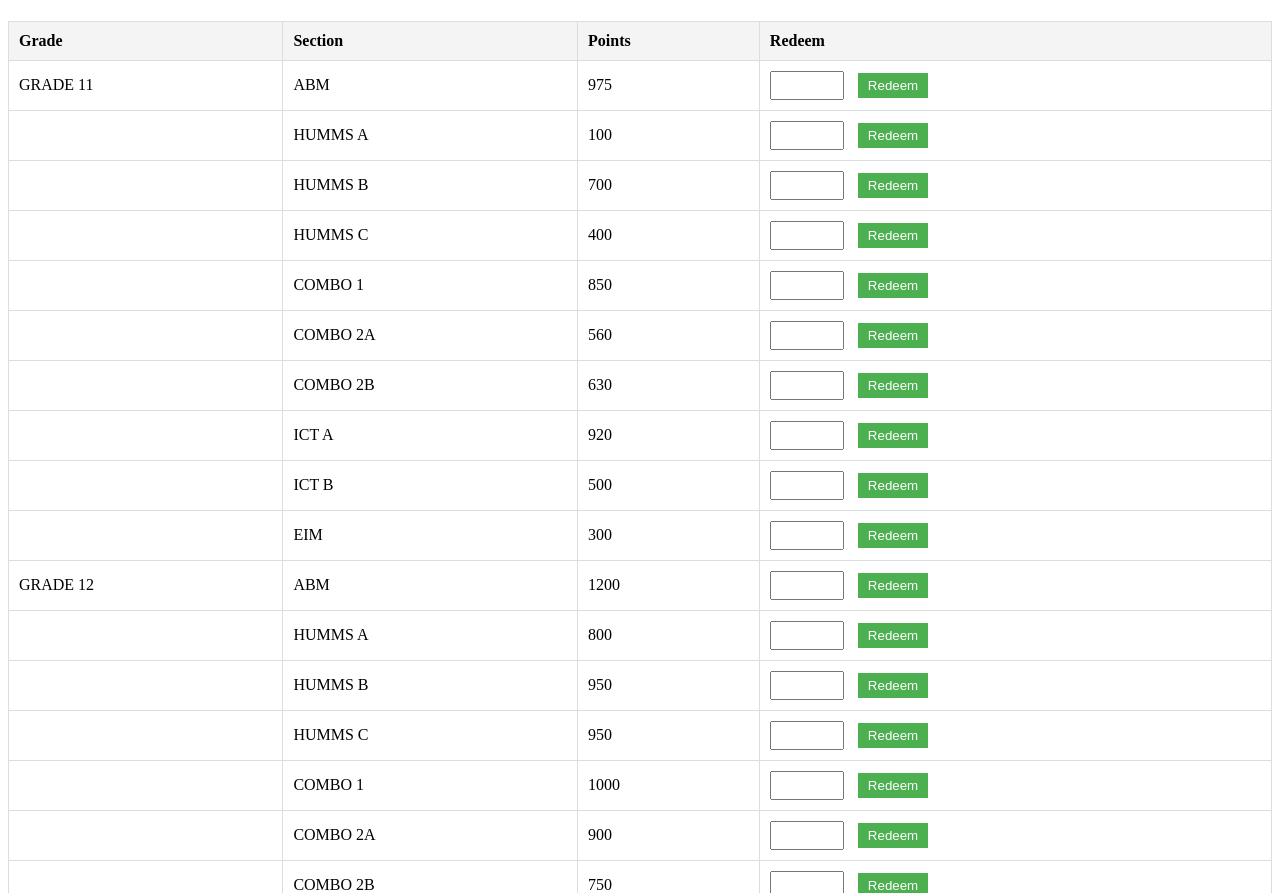
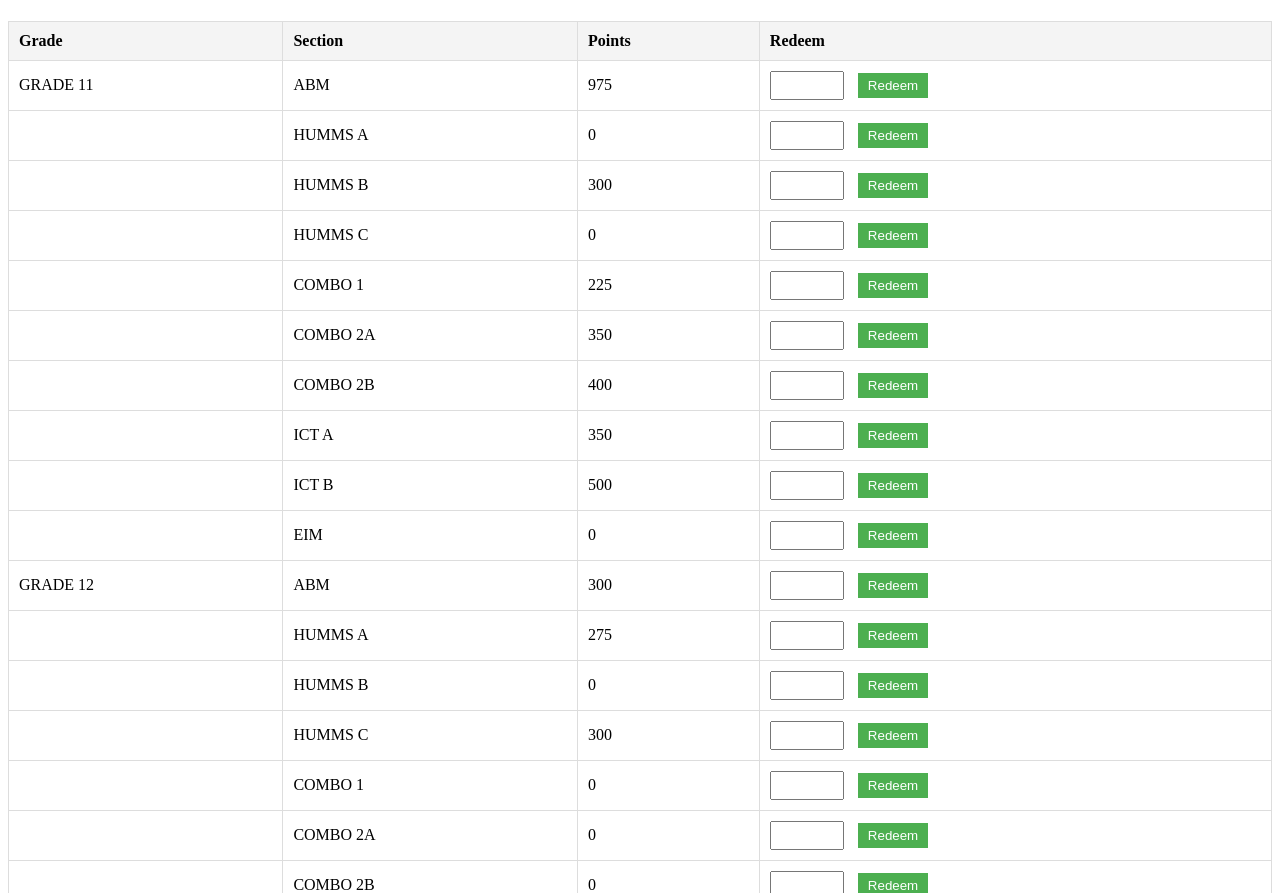
Before and after one commit to sisssy0407/CCAPPRES-MagsumikapwithPresident-, a plain HTML site: page monitor.html in a window 1280 px wide. Shown: the part 59-952 px from the top of the page. Drawn offline with Linux system fonts and the light colour scheme.

Commit message:
monitor.html

```diff
--- a/monitor.html
+++ b/monitor.html
@@ -64,7 +64,7 @@
             <tr>
                 <td></td>
                 <td>HUMMS A</td>
-                <td id="points-11-humms-a">100</td>
+                <td id="points-11-humms-a">0</td>
                 <td>
                     <input type="number" class="input-points" id="input-11-humms-a" min="1">
                     <button class="redeem-button" onclick="redeemPoints('11-humms-a')">Redeem</button>
@@ -73,7 +73,7 @@
             <tr>
                 <td></td>
                 <td>HUMMS B</td>
-                <td id="points-11-humms-b">700</td>
+                <td id="points-11-humms-b">300</td>
                 <td>
                     <input type="number" class="input-points" id="input-11-humms-b" min="1">
                     <button class="redeem-button" onclick="redeemPoints('11-humms-b')">Redeem</button>
@@ -82,7 +82,7 @@
             <tr>
                 <td></td>
                 <td>HUMMS C</td>
-                <td id="points-11-humms-c">400</td>
+                <td id="points-11-humms-c">0</td>
                 <td>
                     <input type="number" class="input-points" id="input-11-humms-c" min="1">
                     <button class="redeem-button" onclick="redeemPoints('11-humms-c')">Redeem</button>
@@ -91,7 +91,7 @@
             <tr>
                 <td></td>
                 <td>COMBO 1</td>
-                <td id="points-11-combo1">850</td>
+                <td id="points-11-combo1">225</td>
                 <td>
                     <input type="number" class="input-points" id="input-11-combo1" min="1">
                     <button class="redeem-button" onclick="redeemPoints('11-combo1')">Redeem</button>
@@ -100,7 +100,7 @@
             <tr>
                 <td></td>
                 <td>COMBO 2A</td>
-                <td id="points-11-combo2a">560</td>
+                <td id="points-11-combo2a">350</td>
                 <td>
                     <input type="number" class="input-points" id="input-11-combo2a" min="1">
                     <button class="redeem-button" onclick="redeemPoints('11-combo2a')">Redeem</button>
@@ -109,7 +109,7 @@
             <tr>
                 <td></td>
                 <td>COMBO 2B</td>
-                <td id="points-11-combo2b">630</td>
+                <td id="points-11-combo2b">400</td>
                 <td>
                     <input type="number" class="input-points" id="input-11-combo2b" min="1">
                     <button class="redeem-button" onclick="redeemPoints('11-combo2b')">Redeem</button>
@@ -118,7 +118,7 @@
             <tr>
                 <td></td>
                 <td>ICT A</td>
-                <td id="points-11-ict-a">920</td>
+                <td id="points-11-ict-a">350</td>
                 <td>
                     <input type="number" class="input-points" id="input-11-ict-a" min="1">
                     <button class="redeem-button" onclick="redeemPoints('11-ict-a')">Redeem</button>
@@ -136,7 +136,7 @@
             <tr>
                 <td></td>
                 <td>EIM</td>
-                <td id="points-11-eim">300</td>
+                <td id="points-11-eim">0</td>
                 <td>
                     <input type="number" class="input-points" id="input-11-eim" min="1">
                     <button class="redeem-button" onclick="redeemPoints('11-eim')">Redeem</button>
@@ -147,7 +147,7 @@
             <tr>
                 <td>GRADE 12</td>
                 <td>ABM</td>
-                <td id="points-12-abm">1200</td>
+                <td id="points-12-abm">300</td>
                 <td>
                     <input type="number" class="input-points" id="input-12-abm" min="1">
                     <button class="redeem-button" onclick="redeemPoints('12-abm')">Redeem</button>
@@ -156,7 +156,7 @@
             <tr>
                 <td></td>
                 <td>HUMMS A</td>
-                <td id="points-12-humms-a">800</td>
+                <td id="points-12-humms-a">275</td>
                 <td>
                     <input type="number" class="input-points" id="input-12-humms-a" min="1">
                     <button class="redeem-button" onclick="redeemPoints('12-humms-a')">Redeem</button>
@@ -165,7 +165,7 @@
             <tr>
                 <td></td>
                 <td>HUMMS B</td>
-                <td id="points-12-humms-b">950</td>
+                <td id="points-12-humms-b">0</td>
                 <td>
                     <input type="number" class="input-points" id="input-12-humms-b" min="1">
                     <button class="redeem-button" onclick="redeemPoints('12-humms-b')">Redeem</button>
@@ -174,7 +174,7 @@
             <tr>
                 <td></td>
                 <td>HUMMS C</td>
-                <td id="points-12-humms-c">950</td>
+                <td id="points-12-humms-c">300</td>
                 <td>
                     <input type="number" class="input-points" id="input-12-humms-c" min="1">
                     <button class="redeem-button" onclick="redeemPoints('12-humms-c')">Redeem</button>
@@ -183,7 +183,7 @@
             <tr>
                 <td></td>
                 <td>COMBO 1</td>
-                <td id="points-12-combo1">1000</td>
+                <td id="points-12-combo1">0</td>
                 <td>
                     <input type="number" class="input-points" id="input-12-combo1" min="1">
                     <button class="redeem-button" onclick="redeemPoints('12-combo1')">Redeem</button>
@@ -192,7 +192,7 @@
             <tr>
                 <td></td>
                 <td>COMBO 2A</td>
-                <td id="points-12-combo2a">900</td>
+                <td id="points-12-combo2a">0</td>
                 <td>
                     <input type="number" class="input-points" id="input-12-combo2a" min="1">
                     <button class="redeem-button" onclick="redeemPoints('12-combo2a')">Redeem</button>
@@ -201,7 +201,7 @@
             <tr>
                 <td></td>
                 <td>COMBO 2B</td>
-                <td id="points-12-combo2b">750</td>
+                <td id="points-12-combo2b">0</td>
                 <td>
                     <input type="number" class="input-points" id="input-12-combo2b" min="1">
                     <button class="redeem-button" onclick="redeemPoints('12-combo2b')">Redeem</button>
```
